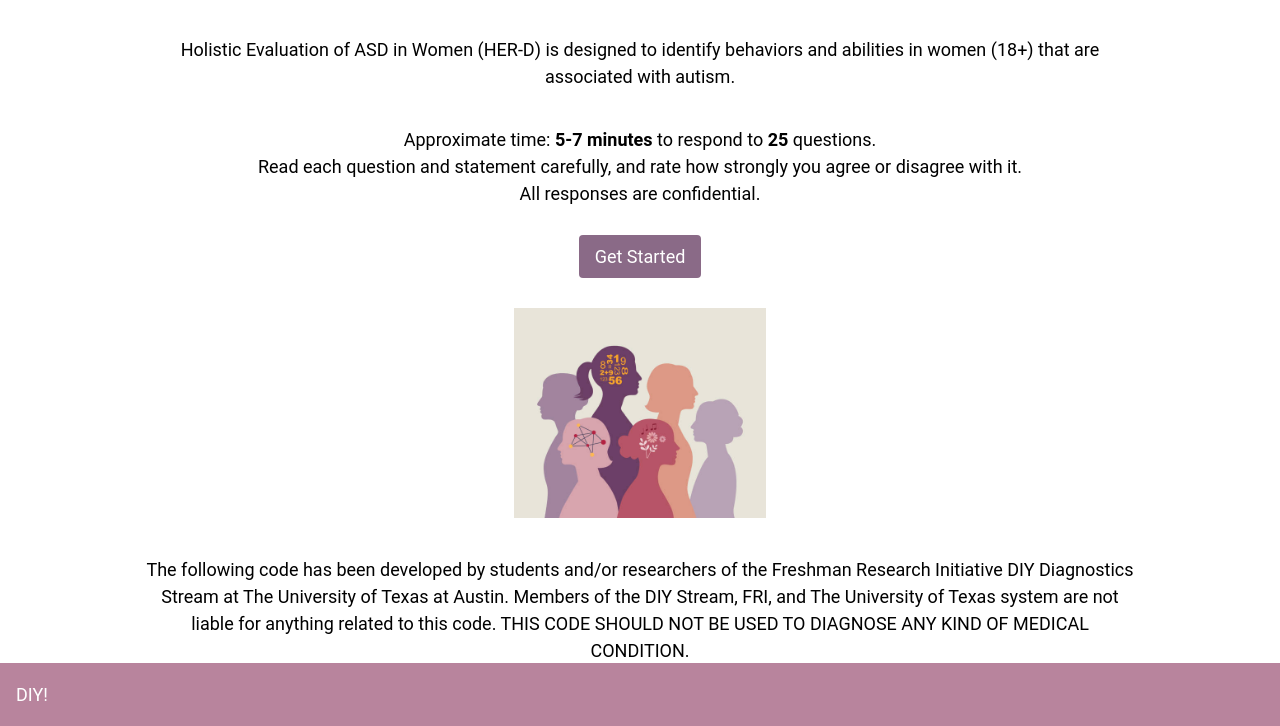
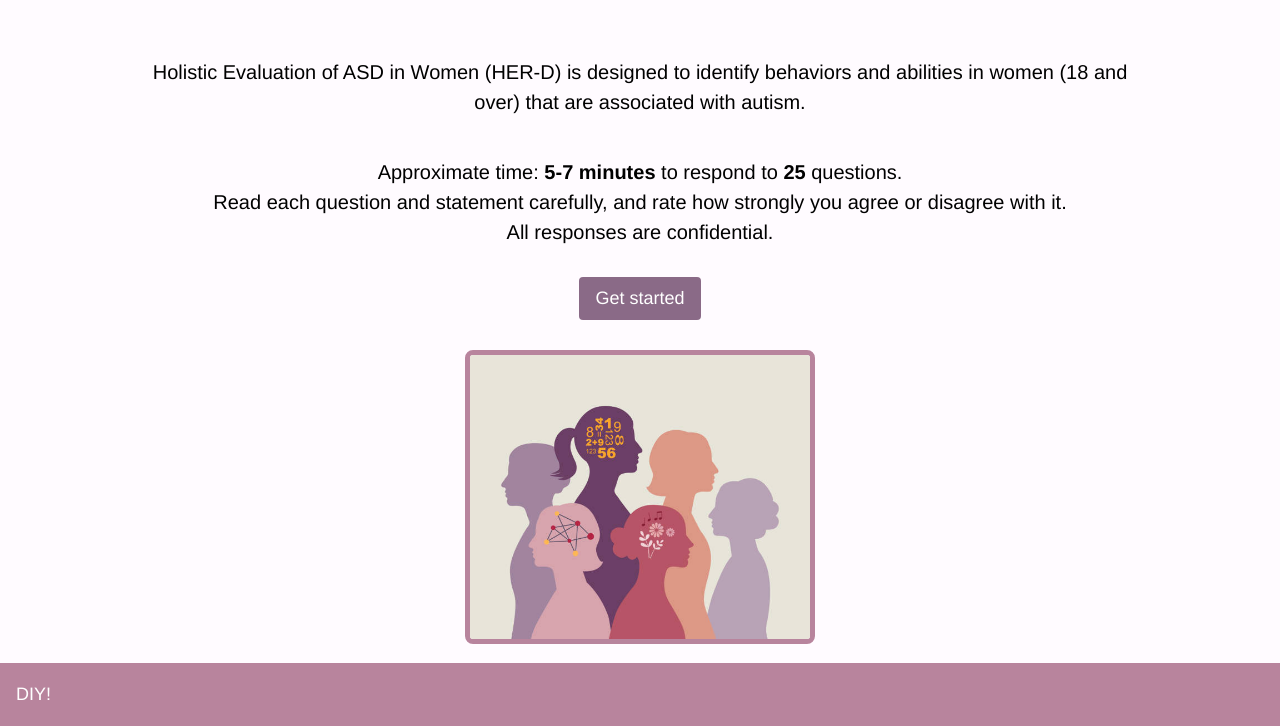
Before and after one commit to annienguyen-275/asd-women, a plain HTML site: page index.html in a window 1280 px wide. Shown: the part 74-800 px from the top of the page. Drawn offline with Linux system fonts and the light colour scheme.

Commit message:
change font, button hover, etc.

```diff
--- a/index.html
+++ b/index.html
@@ -98,7 +98,7 @@ function saveInterpretation() {
 <!-- THIS STYLE CODE HELPS MAKE YOUR APP LOOK GOOD. PROBABLY DONT MESS WITH IT -->
 <style>
 	body {
-	margin: 0em;
+		margin: 0em;
 	}
 
 	.page {
@@ -109,7 +109,12 @@ function saveInterpretation() {
     		left: -100vw;
     		overflow-y: auto;
     		z-index: 0;
-    		background-color: hsl(0,0%,100%);
+    		background-color: #FFFBFF;
+	}
+
+
+	.starting-page { /* change background-color to the same as the other pages */
+		background-color: #FFFBFF;
 	}
 
   	.page:target {
@@ -120,8 +125,10 @@ function saveInterpretation() {
 	img, object{
             	display: block; /* Ensure image is block-level */
    		margin: 20px auto; /* Center horizontally with automatic margins */
-		max-height:30%;
-        	max-width:30%;
+		max-height: 42%;
+        	max-width:42%;
+		border: 5px solid #B8849D;
+		border-radius: 8px;
         	} <!-- resize image -->
 
 
@@ -146,10 +153,12 @@ function saveInterpretation() {
     		height: calc(100vh - 100px); /* Adjust height to fill the remaining space */
 	}
 
+
 	#content p {
     		text-align: center; /* Center the text inside each paragraph */
 		margin-left: 10%;
 		margin-right: 10%;
+		font-size: 20px;
 		}
 
 
@@ -179,18 +188,19 @@ function saveInterpretation() {
 	<h1>Holistic Evaluation of ASD in Women <strong>(HER-D)</strong></h1> <!-- header title -->
 </div>
 
-<div id="content" class="w3-container"> <!-- contains text content -->
-	<p>Holistic Evaluation of ASD in Women (HER-D) is designed to identify behaviors and abilities in women (18+) that are associated with autism.</p> <!-- intro paragraph -->
+<div class="starting-page" id="content" class="w3-container"> <!-- contains text content -->
+	<p>Holistic Evaluation of ASD in Women (HER-D) is designed to identify behaviors and abilities in women (18 and over) that are associated with autism.</p> <!-- intro paragraph -->
 
 	<p>Approximate time: <strong>5-7 minutes</strong> to respond to <strong>25</strong> questions. <br>
 	Read each question and statement carefully, and rate how strongly you agree or disagree with it. <br>
 	All responses are confidential.</p> <!-- instructions paragraph -->
 
-	<a href="#one" class="w3-btn w3-flat-newbutton w3-round"> Get Started </a> <!-- button that links to question 1 when clicked -->
+	<a href="#one" class="w3-btn w3-flat-newbutton w3-round"> Get started </a> <!-- button that links to question 1 when clicked -->
 
 
 <img src="autism-adults-stock-photo.jpg" alt="six women silhouette figures depicting neurodiversity" style="display:block; margin-top:20px;"> <!-- add image showing neurodiversity in women source: https://www.istockphoto.com/vector/neurodiversity-in-women-autism-adhd-female-brain-gm1944350137-556804794  -->
 
+<!--
 	<p>The following code has been developed by students and/or researchers of the Freshman Research Initiative DIY Diagnostics Stream at The University of Texas at Austin. Members of the DIY Stream, FRI, and The University of Texas system are not liable for anything related to this code. THIS CODE SHOULD NOT BE USED TO DIAGNOSE ANY KIND OF MEDICAL CONDITION.</p> <!-- disclaimer -->
 
 </div> <!-- added closing div tag to fix footer; missing in original code -->
```
Also changed, not shown: w3.css.
